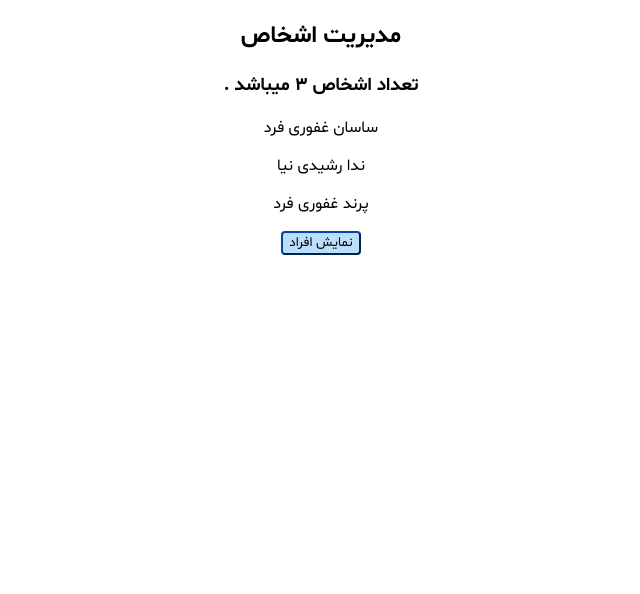
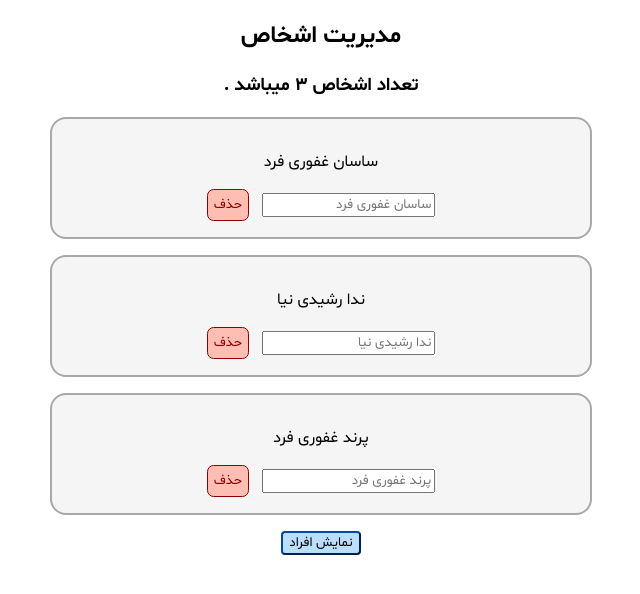
Before and after one commit to sasy07/personmanager, a React (Create React App) app: page / in a window 1280 px wide. Both pictures are taken after a click on the button "نمایش افراد". Shown: the top 594 px of the page, without its empty margins (319-959 px from the left). Built offline with nearby package versions, Linux system fonts and the light colour scheme.

Commit message:
E07-08 end

```diff
--- a/src/App.js
+++ b/src/App.js
@@ -10,25 +10,31 @@ class App extends Component {
         ],
         showPersons: false
     };
+
     handleShowPersons = () => {
         this.setState({ showPersons: !this.state.showPersons });
         console.log(this.state.showPersons);
     };
+
     handleDeletePerson = id => {
         const persons = [...this.state.persons];
         const filteredPersons = persons.filter(p => p.id !== id);
         this.setState({ persons: filteredPersons });
     };
+
     handleNameChange = (event, id) => {
         const { persons: allPersons } = this.state;
         const personIndex = allPersons.findIndex(p => p.id === id);
         const person = allPersons[personIndex];
+        person.fullName = event.target.value;
+
         console.log(event);
-        person.fullName = event.target.value;
+
         const persons = [...allPersons];
         persons[personIndex] = person;
         this.setState({ persons });
-    }
+    };
+
     render() {
         const { persons, showPersons } = this.state;
         const styles = {
--- a/src/components/Person/Person.jsx
+++ b/src/components/Person/Person.jsx
@@ -1,10 +1,12 @@
 import React from 'react';
+import './person.css';
 
-const Person = ({ fullName, personDelete, personChange }) => {
+const Person = ({ fullName, deleted, changed }) => {
     return (
-        <div onClick={personDelete} style={{ cursor: "pointer" }}>
+        <div className="person">
             <p>{`${fullName}`}</p>
-
+            <input type="text" placeholder={fullName} onChange={changed} />
+            <button className="btnDelete" onClick={deleted} >حذف</button>
         </div>
     );
 }
--- a/src/components/Person/Persons.jsx
+++ b/src/components/Person/Persons.jsx
@@ -5,8 +5,8 @@ const Persons = ({ persons, personDelete, personChange }) => {
         {persons.map(person => (
             <Person key={person.id}
                 fullName={person.fullName}
-                personDelete={() => personDelete(person.id)}
-                personChange={(event) => personChange(event, person.id)} />
+                deleted={() => personDelete(person.id)}
+                changed={(event) => personChange(event, person.id)} />
         ))}
     </div>);
 }
--- /dev/null
+++ b/src/components/Person/person.css
@@ -0,0 +1,19 @@
+.person{
+    width: 40%;
+    border: 2px solid darkgray ;
+    border-radius: 1em;
+    margin: 1em auto;
+    padding: 1em;
+
+    background-color: whitesmoke;
+    direction: rtl;
+}
+
+.btnDelete {
+    background-color: rgb(255, 190, 179);
+    border: 1px solid darkred;
+    color: darkred;
+    height: 2rem;
+    border-radius: 0.5em;
+    margin-right: 1em;
+}
--- a/src/index.css
+++ b/src/index.css
@@ -1,3 +1,7 @@
 body{
     font-family: "Shabnam" !important;
 }
+*{
+    font-family: "Shabnam" !important;
+
+}
```
